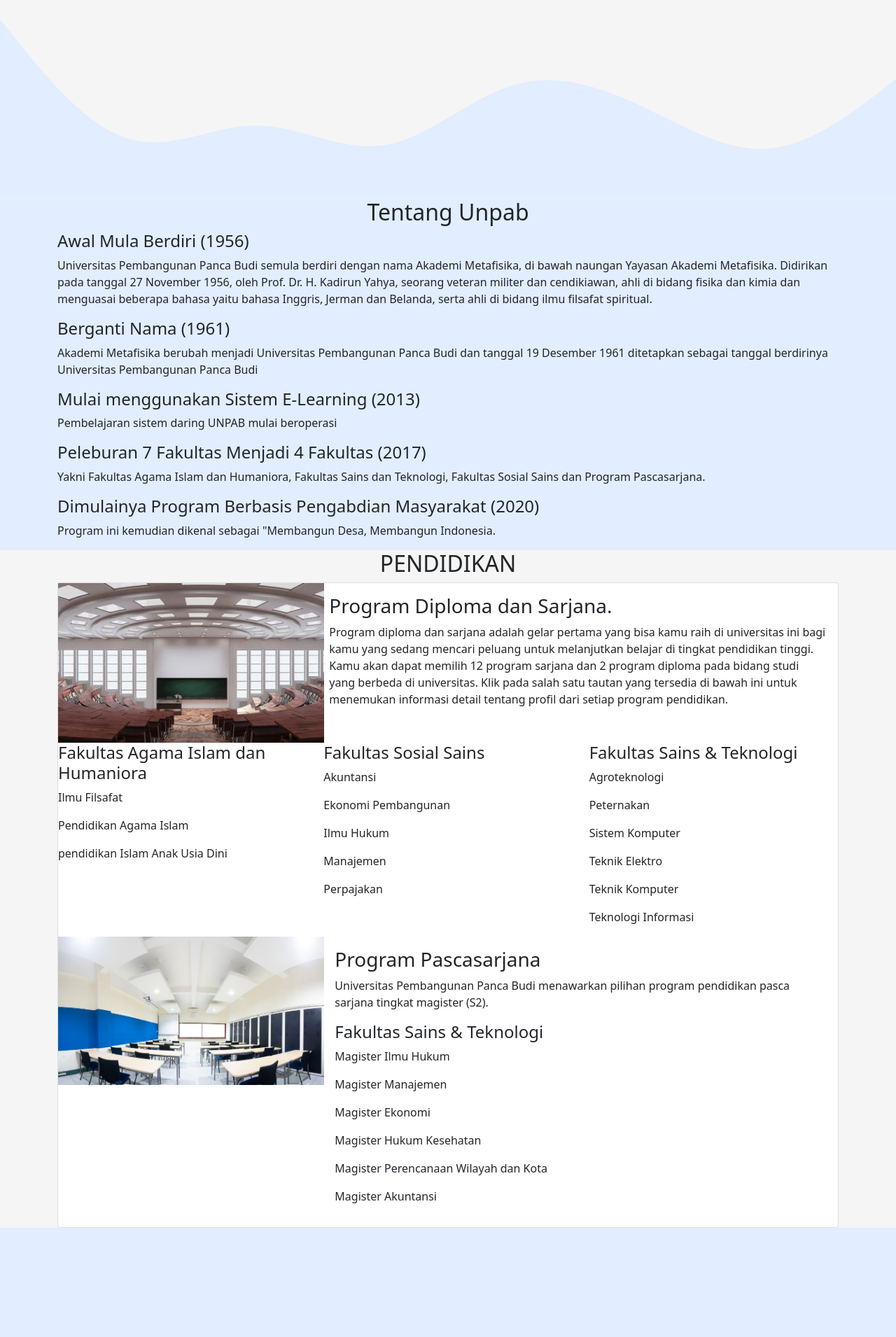
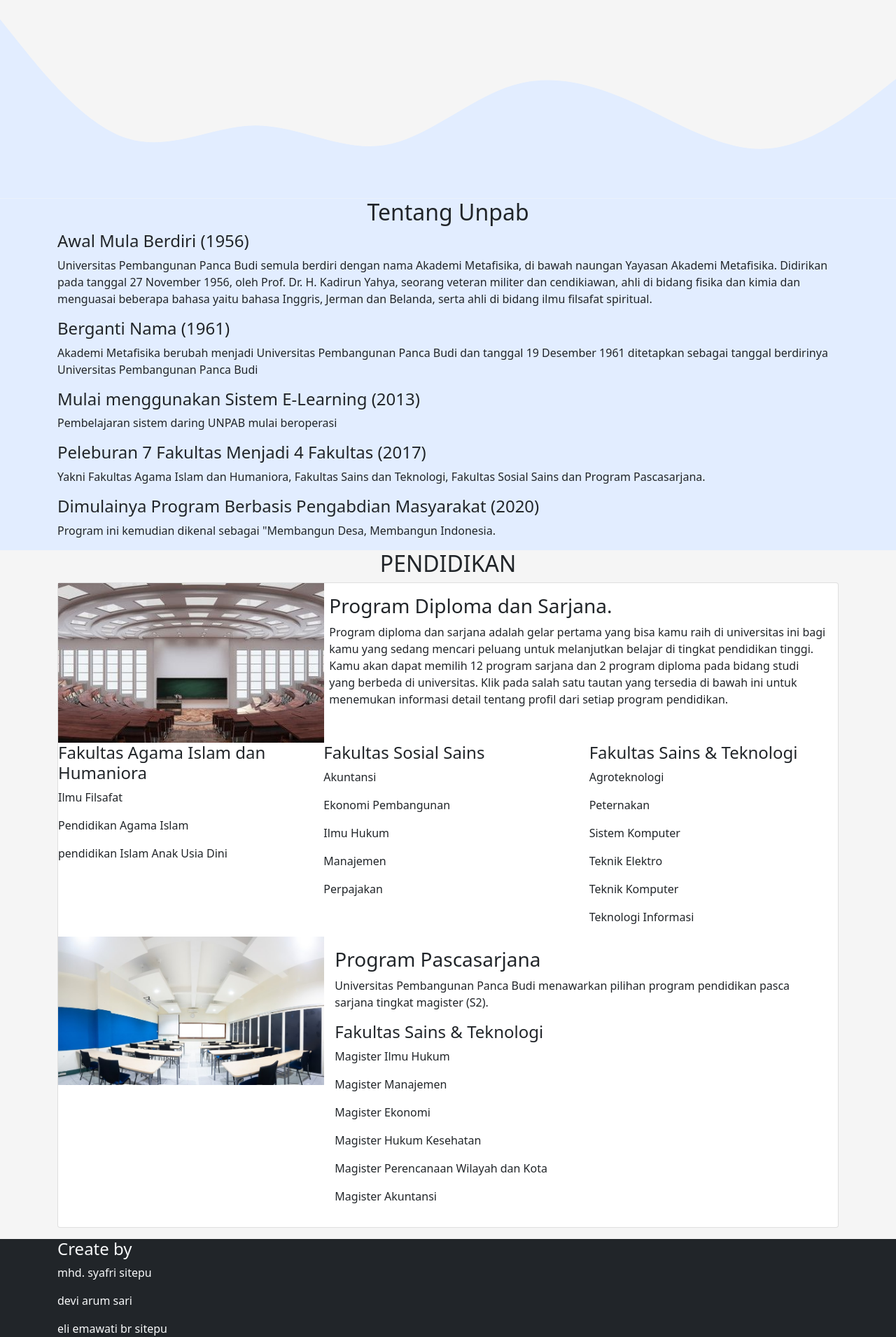
Before and after one commit to syafri-sitepu/tugas-web, a CodeIgniter 4 app: template app/Views/dashboard.php in a window 1280 px wide. Shown: the part 821-2731 px from the top of the page at 70% size. Before the commit the page ends 2575 px from the top, so only its background shows below. Run offline with PHP 8.4 and a stand-in for CodeIgniter, Linux system fonts and the light colour scheme; the template is opened without the code that fills it, so the values that code supplies are empty; some libraries are stand-ins or nearby versions.

Commit message:
buat tampilan

```diff
--- a/app/Views/component/navbar.php
+++ b/app/Views/component/navbar.php
@@ -9,7 +9,7 @@
             <a class="nav-link active" aria-current="page" href="/">TENTANG UNPAB</a>
             <a class="nav-link" href="/pendidikan">PENDIDIKAN</a>
             <a class="nav-link" href="/organisasi">KEGIATAN</a>
-            <a class="nav-link" href="/login">login</a>
+            <a class="nav-link" href="/login">LOGIN</a>
           </div>
         </div>
           <form class="d-flex">
--- a/app/Views/dashboard.php
+++ b/app/Views/dashboard.php
@@ -144,8 +144,13 @@
     <!-- akhir pendidikan -->
 
     <!-- footer -->
-    <footer>
-      <p></p>
+    <footer class="text-light bg-dark">
+      <div class="container">
+        <h4>Create by</h4>
+        <p>mhd. syafri sitepu</p>
+        <p>devi arum sari</p>
+        <p>eli emawati br sitepu</p>
+      </div>
     </p></footer>
     <!-- akhir footer -->
 
```
